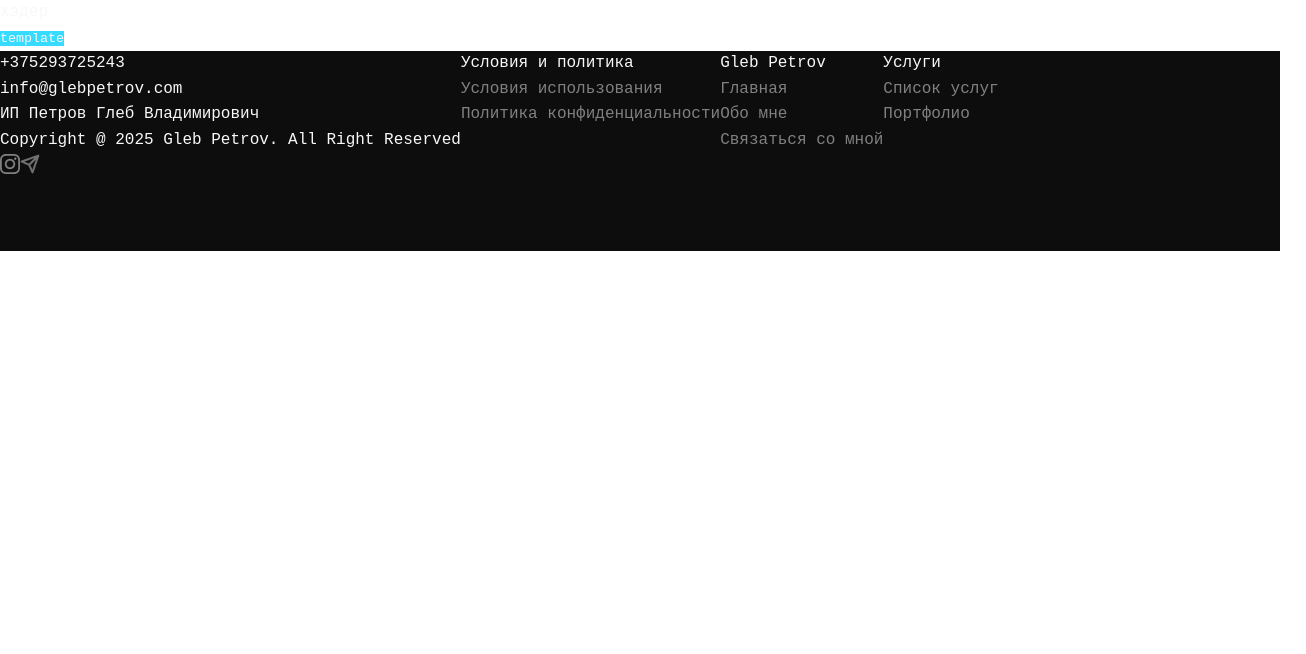
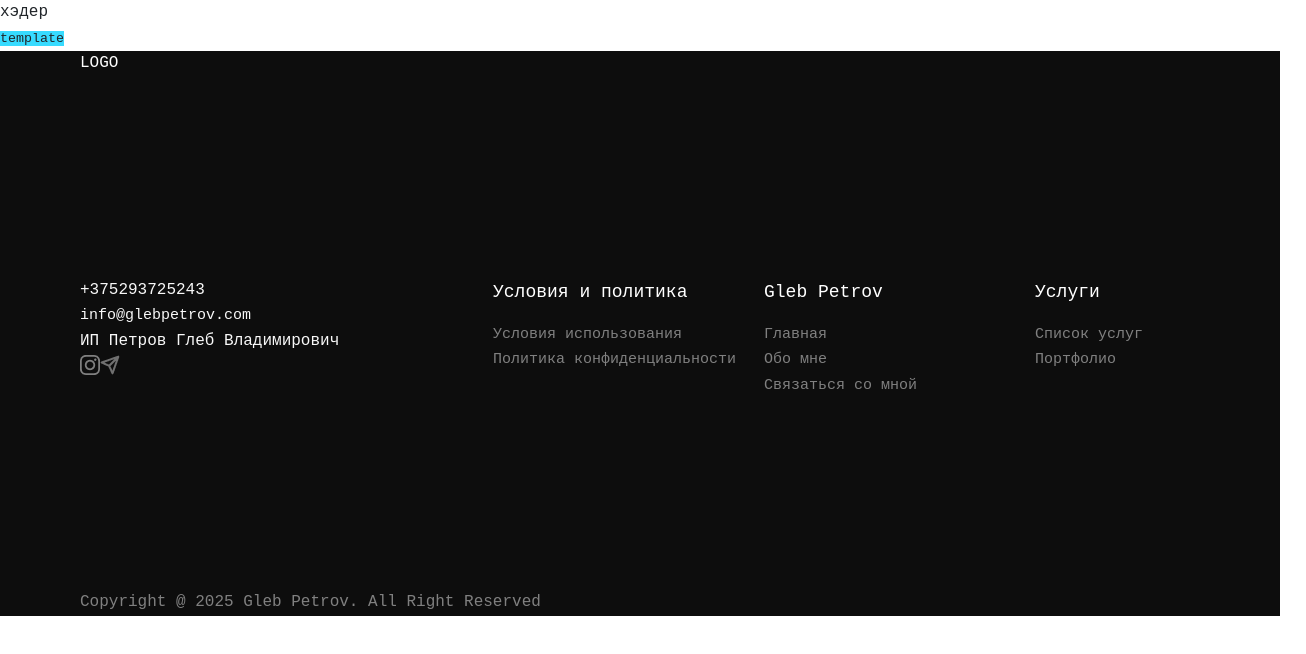
Before and after one commit to KseniaSafonova/producer, a Vue app: page / in a window 1280 px wide. Shown: the top 654 px of the page, 1306 px wide, since content can reach past the window. Built offline with nearby package versions, Linux system fonts and the light colour scheme.

Commit message:
блоки и стили футера

```diff
--- a/src/components/common/Footer/Footer.vue
+++ b/src/components/common/Footer/Footer.vue
@@ -8,25 +8,51 @@ export default {
 
 <template>
   <div class="footer">
-    <div class="footerContactsBlock">
-      <p>+375293725243</p>
-      <p>info@glebpetrov.com</p>
-      <p>ИП Петров Глеб Владимирович</p>
-      <p>Copyright @ 2025 Gleb Petrov. All Right Reserved</p>
-      <p>
-        <img src="../../../assets/img/instagram.png" alt="">
-        <img src="../../../assets/img/telegram.png" alt="">
-      </p>
+    <div class="logo">LOGO</div>
+      <div class="mainFooterBlock">
+      <div class="footerContactsBlock">
+        <div>+375293725243</div>
+        <div><a href="">info@glebpetrov.com</a></div>
+        <div>ИП Петров Глеб Владимирович</div>
+        <div class="socialNetworks">
+          <img src="../../../assets/img/instagram.png" alt="">
+          <a href="https://t.me/magistr_glebus">
+          <img src="../../../assets/img/telegram.png" alt="">
+          </a>
+        </div>
+      </div>
+    <FooterListBlock/>
     </div>
-   <FooterListBlock/>
-   </div>
+  <div class="copyright">Copyright @ 2025 Gleb Petrov. All Right Reserved</div>
+  </div>
 </template>
 
 <style lang="postcss">
 .footer {
     background-color: var(--color-black);
     height: 565px;
-    height: 200px;
+    display: grid;
+}
+
+.mainFooterBlock {
     display: flex;
+  margin-top: 200px;
+}
+
+.footerContactsBlock {
+  width: 413px;
+  color: var(--color-gray-30);
+  margin-left: 80px;
+}
+
+.copyright {
+  color: var(--color-gray);
+  margin-top: 190px;
+  margin-left: 80px;
+}
+
+.logo {
+  margin-left: 80px;
+  color: white;
 }
 </style>
--- a/src/components/ui/FooterListBlock/FooterListBlock.vue
+++ b/src/components/ui/FooterListBlock/FooterListBlock.vue
@@ -28,37 +28,41 @@ export default {
 
 <template>
     <ul>
-      <div>Условия и политика</div>
+      <div class="listHeader">Условия и политика</div>
         <li v-for="condition in conditions">
         <a href="">{{ condition.text }}</a>
         </li>
     </ul>
     <ul>
-      <div>Gleb Petrov</div>
+      <div class="listHeader">Gleb Petrov</div>
         <li v-for="item in main">
           <a href="">{{ item.text }}</a>
         </li>
     </ul>
     <ul>
-      <div>Услуги</div>
+      <div class="listHeader">Услуги</div>
         <li v-for="service in services">
           <a href="">{{ service.text }}</a>
         </li>
     </ul>
-
 </template>
 
 <style lang="postcss">
 a {
 text-decoration: none;
+font-size: 15px;
 }
 
 ul {
   list-style-type: none;
   color: var(--color-gray);
+  width: 271px;
 }
 
-div {
-  color: var( --color-gray-30);
+.listHeader {
+  color: var(--color-white);
+  height: 44px;
+  font-weight: 500;
+  font-size: 18px;
 }
 </style>
```
